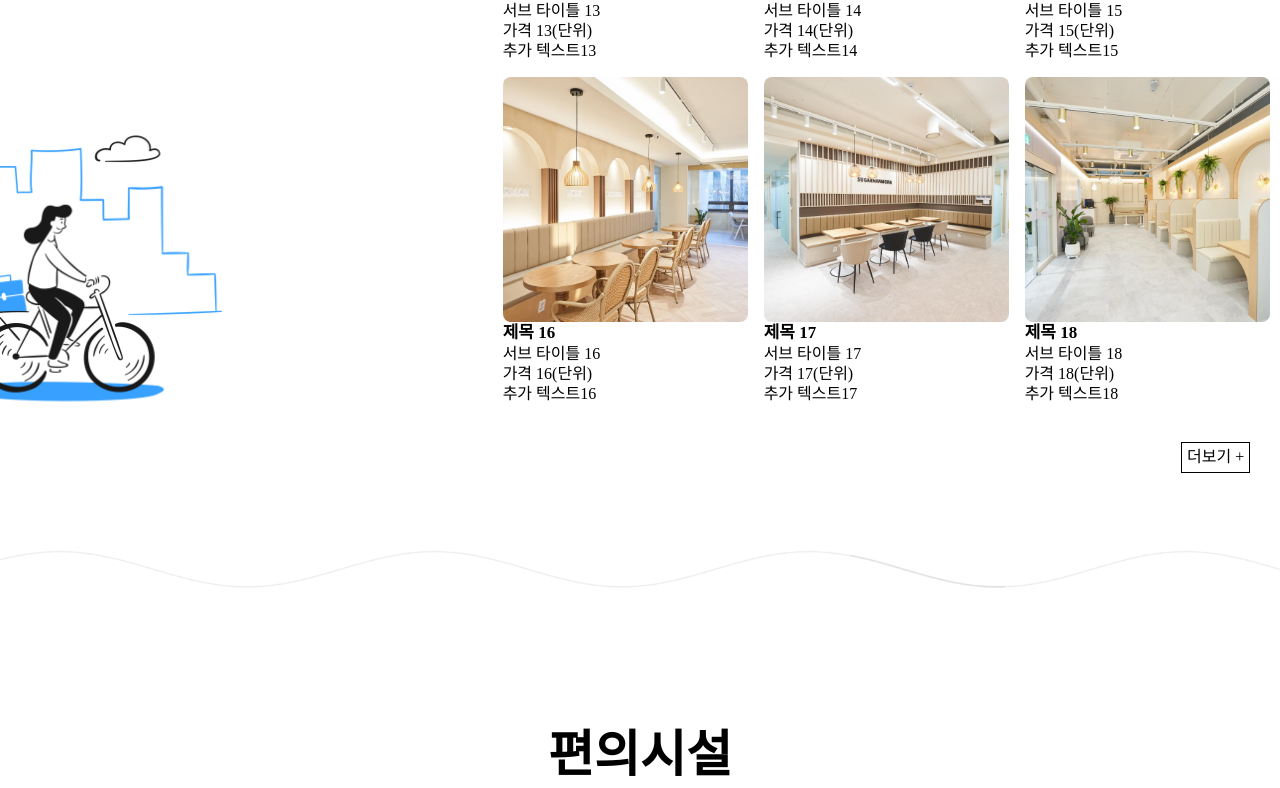
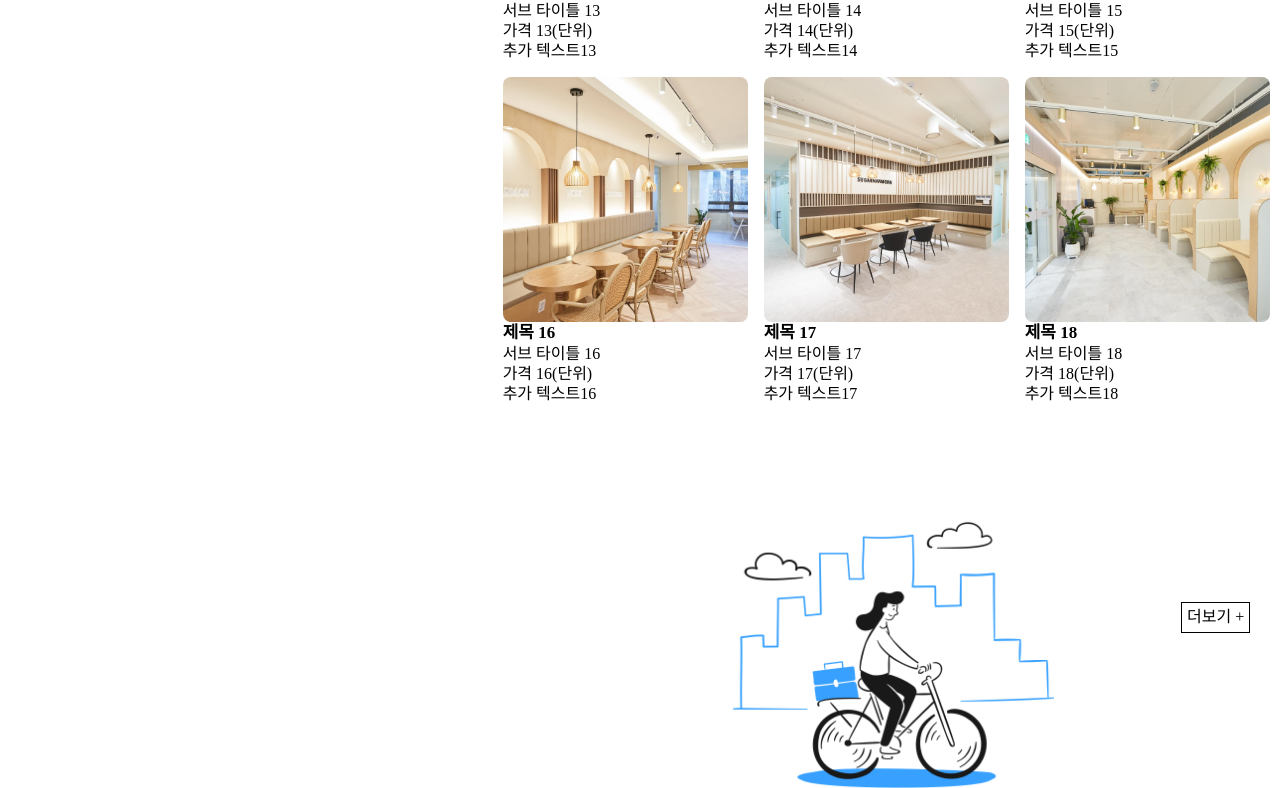
Before and after one commit to jikkk9/github_tim, a React (Create React App) app in the folder tim/: page / in a window 1280 px wide. Shown: the part 2714-3502 px from the top of the page. Built offline with nearby package versions, Linux system fonts and the light colour scheme.

Commit message:
add (section05) 수정

```diff
--- a/tim/src/components/Section04.js
+++ b/tim/src/components/Section04.js
@@ -60,6 +60,7 @@ function Section04({ data }) {
         <span>
           <img src={`${process.env.PUBLIC_URL}/img/section04_img/bg.png`}></img>
         </span>
+
       </div>
       <div className='right'>
         <Section04_List data={dataList} selectedCategory={selectedCategory} />
@@ -68,6 +69,7 @@ function Section04({ data }) {
 
         </p>
       </div>
+
     </div>
   );
 }
--- a/tim/src/css/section04.css
+++ b/tim/src/css/section04.css
@@ -2,6 +2,7 @@
 
   display: flex;
   justify-content: space-between;
+  position: relative;
 
 }
 
@@ -11,7 +12,7 @@
   text-align: center;
   font-size: 36px;
   font-weight: bold;
-  position: relative;
+  /* position: relative; */
 
 }
 
@@ -108,6 +109,8 @@ select::-ms-expand {
 .Section04 .right_p {
   display: flex;
   justify-content: right;
+  margin: 10rem 0;
+  cursor: pointer;
 }
 
 .Section04 .right span {
@@ -124,7 +127,7 @@ select::-ms-expand {
   }
 
   to {
-    left: 70%;
+    left: 20%;
     /* 원하는 최종 위치로 조정 가능합니다. */
   }
 }
@@ -142,8 +145,27 @@ select::-ms-expand {
     text-align: center;
     font-size: 36px;
     font-weight: bold;
-    position: relative;
+    /* position: relative; */
 
+  }
+
+  .Section04 .left span {
+    bottom: 30%;
+    left: 11%;
+    transform: translate(-50%, -50%);
+    z-index: -99;
+    /* display: none; */
+  }
+
+  @keyframes moveRight {
+    from {
+      left: 60%;
+    }
+
+    to {
+      left: 70%;
+      /* 원하는 최종 위치로 조정 가능합니다. */
+    }
   }
 }
 
@@ -167,16 +189,61 @@ select::-ms-expand {
   .Section04_List_UL {}
 
   .Section04 .left span {
-    bottom: -411%;
+    top: 75%;
     left: 11%;
     transform: translate(-50%, -50%);
     z-index: -99;
-    display: none;
+    /* display: none; */
+  }
+
+  @keyframes moveRight {
+    from {
+      left: 60%;
+    }
+
+    to {
+      left: 70%;
+      /* 원하는 최종 위치로 조정 가능합니다. */
+    }
   }
 
 
 
+
 }
+
+@media (max-width: 500px) {
+  .Section04_List_UL {
+    display: flex;
+    flex-wrap: wrap;
+    justify-content: center;
+    /* width: 100%; */
+  }
+
+
+
+  .Section04 .left span {
+    top: 86%;
+    left: 11%;
+    transform: translate(-50%, -50%);
+    z-index: -99;
+    /* display: none; */
+  }
+
+  @keyframes moveRight {
+    from {
+      left: 60%;
+    }
+
+    to {
+      left: 70%;
+      /* 원하는 최종 위치로 조정 가능합니다. */
+    }
+  }
+
+
+}
+
 
 
 
```
